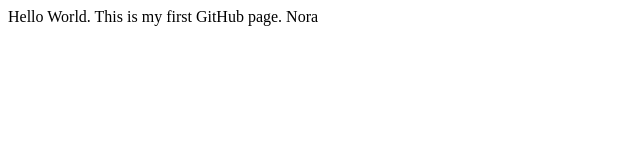
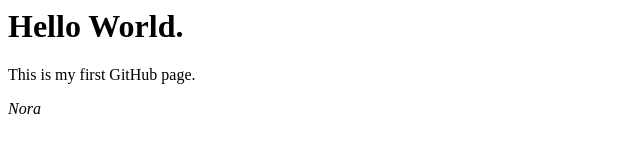
Before and after one commit to Sapinora/sapinora.github.io, a plain HTML site: page index.html in a window 1280 px wide. Shown: the whole page, without its empty margins (0-640 px from the left). Drawn offline with Linux system fonts and the light colour scheme.

Commit message:
Update index.html

```diff
--- a/index.html
+++ b/index.html
@@ -1,2 +1,3 @@
-Hello World. This is my first GitHub page.
-Nora
+<h1>Hello World.</h1>
+<p>This is my first GitHub page.</p>
+<i>Nora</i>
```
